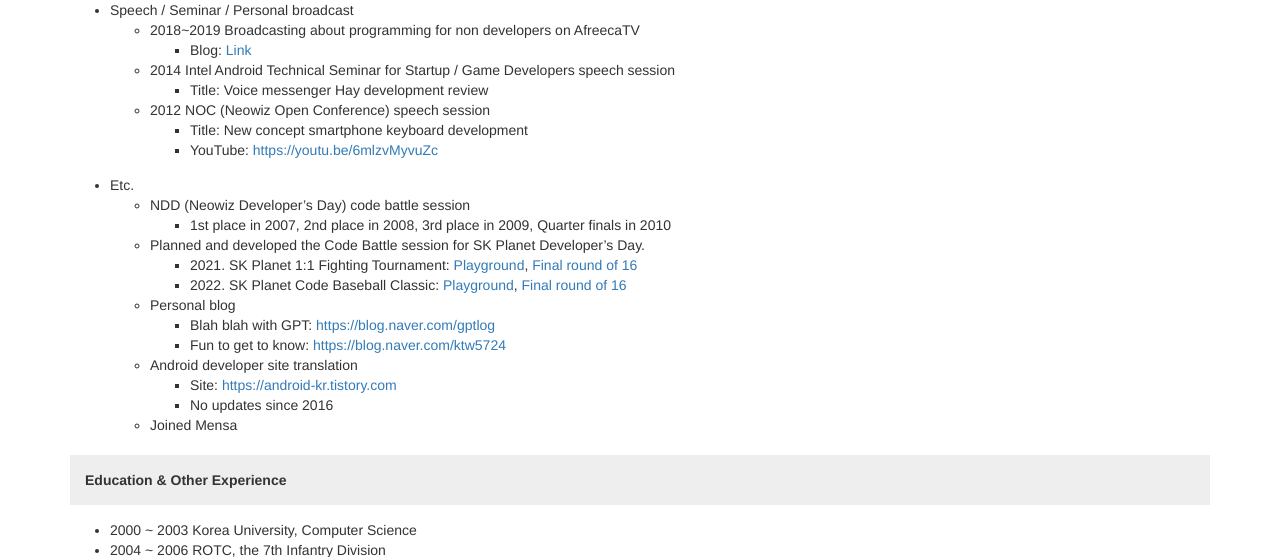
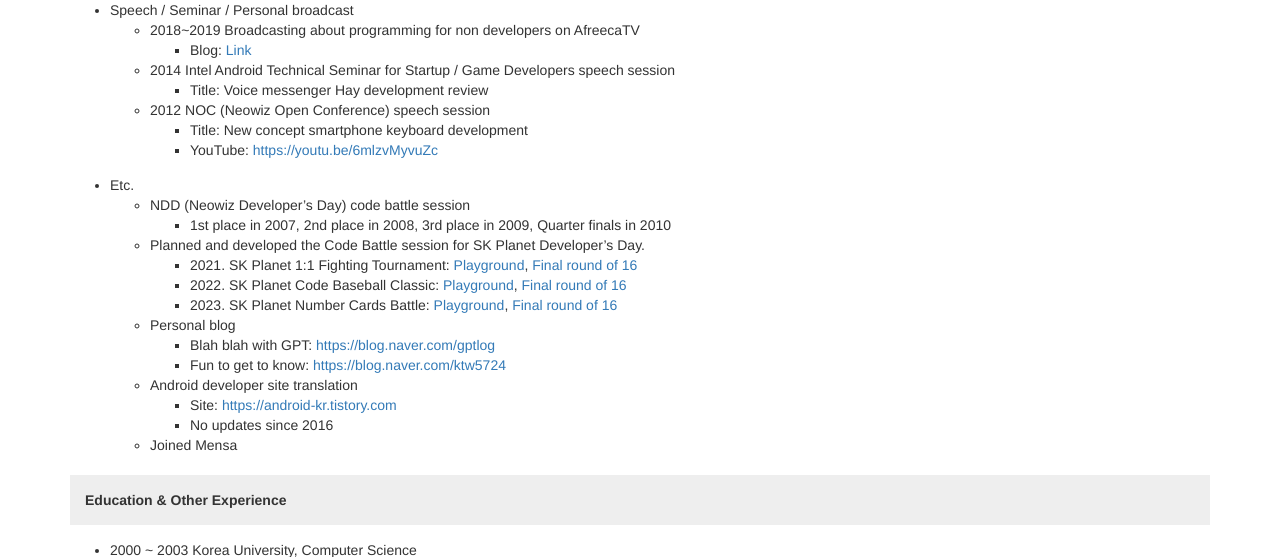
Before and after one commit to tedkim81/iamted, a Django app: page / in a window 1280 px wide. Shown: the part 2425-2982 px from the top of the page. Run offline with Django 3.2, Linux system fonts and the light colour scheme; data that the repository does not hold is empty; parts of the project's set-up code (start-up, migrations or seed data) failed here and were passed over; some libraries are stand-ins or nearby versions.

Commit message:
2023 코드배틀 추가

```diff
--- a/app/templates/profile.html
+++ b/app/templates/profile.html
@@ -395,6 +395,7 @@
                         <ul>
                             <li>2021. {% trans "SK Planet 1:1 Fighting Tournament" %}: <a href="http://codebattle.online/skp2021" target="_blank">{% trans "Playground" %}</a>, <a href="http://codebattle.online/skp2021-final" target="_blank">{% trans "Final round of 16" %}</a></li>
                             <li>2022. {% trans "SK Planet Code Baseball Classic" %}: <a href="http://codebattle.online/skp2022" target="_blank">{% trans "Playground" %}</a>, <a href="http://codebattle.online/skp2022-final" target="_blank">{% trans "Final round of 16" %}</a></li>
+                            <li>2023. {% trans "SK Planet Number Cards Battle" %}: <a href="http://codebattle.online/skp2023" target="_blank">{% trans "Playground" %}</a>, <a href="http://codebattle.online/skp2023-final" target="_blank">{% trans "Final round of 16" %}</a></li>
                         </ul>
                     </li>
                     <li>{% trans "Personal blog" %}
```
Also changed, not shown: locale/en/LC_MESSAGES/django.po, locale/ko/LC_MESSAGES/django.po, 1 other file.
